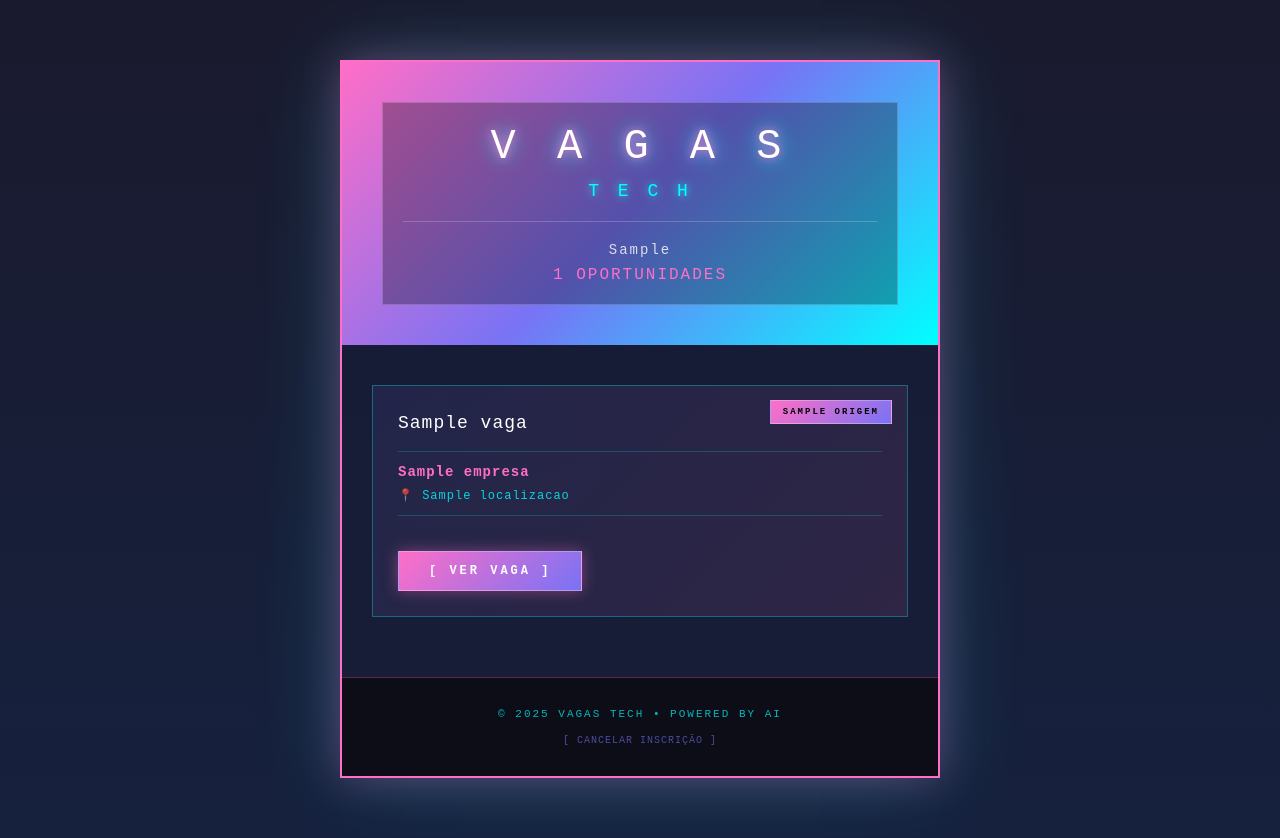
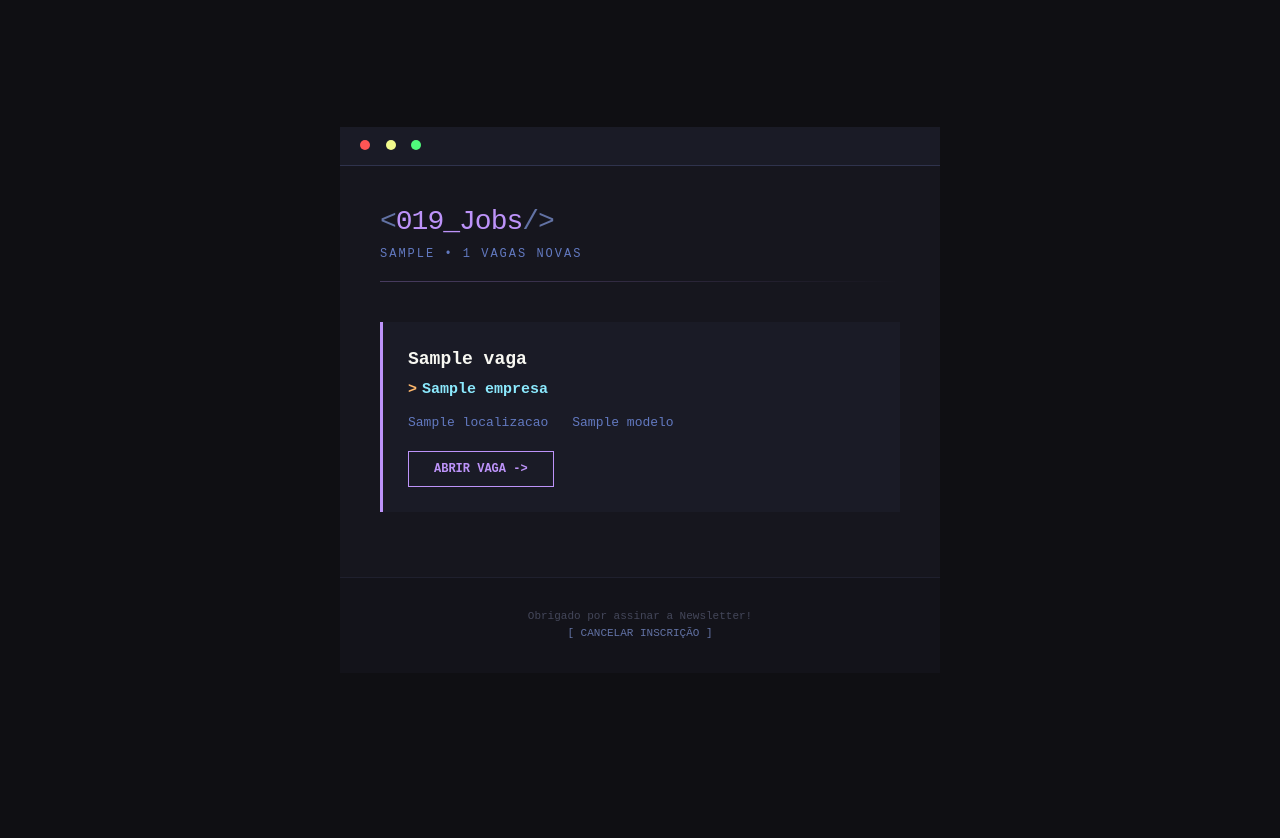
Before and after one commit to PedroRyanMagalhaes/019_Jobs, a Python web app: template src/templates/newsletter_base.html in a window 1280 px wide. After the commit the page ends 638 px from the top, so only its background shows below. Run offline with Jinja, Linux system fonts and the light colour scheme; the template is opened without the code that fills it: most values are stand-ins (such as "Sample title", 1, 10 or a date in 2020).

Commit message:
design pronto

```diff
--- a/src/newsletter/enviar_newsletter.py
+++ b/src/newsletter/enviar_newsletter.py
@@ -78,9 +78,9 @@ def enviar_emails(teste=False):
 
         try:
             params = {
-                'from': 'Vagas Tech <onboarding@resend.dev>',  # Email de teste do Resend
+                'from': '019_JOBS <onboarding@resend.dev>',  # Email de teste do Resend
                 'to': ['pedroryan.ra@outlook.com'],  # Só pode enviar pro seu email no plano gratuito
-                'subject': f"🌆 {len(vagas)} Vagas Tech • {datetime.now().strftime('%d/%m/%Y')}",
+                'subject': f"🎆 {len(vagas)} Novas Vagas • {datetime.now().strftime('%d/%m/%Y')}",
                 'html': html
             }
 
--- a/src/templates/newsletter_base.html
+++ b/src/templates/newsletter_base.html
@@ -5,51 +5,51 @@
     <meta name="viewport" content="width=device-width, initial-scale=1.0">
     <title>Vagas Tech Newsletter</title>
 </head>
-<body style="margin: 0; padding: 0; font-family: 'Courier New', monospace; background: linear-gradient(180deg, #1a1a2e 0%, #16213e 100%);">
-    <table width="100%" cellpadding="0" cellspacing="0" style="background: linear-gradient(180deg, #1a1a2e 0%, #16213e 100%); min-height: 100vh;">
+<body style="margin: 0; padding: 0; font-family: 'Courier New', Courier, monospace; background-color: #0f0f13;">
+
+    <table width="100%" cellpadding="0" cellspacing="0" border="0" style="background-color: #0f0f13; min-height: 100vh;">
         <tr>
-            <td align="center" style="padding: 60px 20px;">
+            <td align="center" style="padding: 40px 10px;">
 
-                <!-- Container Principal -->
-                <table width="600" cellpadding="0" cellspacing="0" style="background: rgba(26, 26, 46, 0.95); border: 2px solid #ff6ec7; border-radius: 0; box-shadow: 0 0 40px rgba(255, 110, 199, 0.3), 0 0 80px rgba(0, 255, 255, 0.2);">
+                <table width="600" cellpadding="0" cellspacing="0" border="0" style="background-color: #16161e; max-width: 600px; width: 100%;">
 
-                    <!-- Header Vaporwave -->
                     <tr>
-                        <td style="background: linear-gradient(135deg, #ff6ec7 0%, #7873f5 50%, #00ffff 100%); padding: 40px; text-align: center; position: relative;">
-                            <div style="background: rgba(0,0,0,0.3); padding: 20px; border: 1px solid rgba(255,255,255,0.2);">
-                                <h1 style="color: #ffffff; margin: 0; font-size: 42px; text-shadow: 0 0 10px #ff6ec7, 0 0 20px #00ffff; letter-spacing: 8px; font-weight: 300;">
-                                    V A G A S
-                                </h1>
-                                <h2 style="color: #00ffff; margin: 10px 0 0 0; font-size: 18px; letter-spacing: 4px; font-weight: 300; text-shadow: 0 0 8px #00ffff;">
-                                    T E C H
-                                </h2>
-                                <div style="margin-top: 20px; padding-top: 20px; border-top: 1px solid rgba(255,255,255,0.2);">
-                                    <p style="color: #ffffff; margin: 0; font-size: 14px; letter-spacing: 2px; opacity: 0.8;">
-                                        {{ data_hoje }}
-                                    </p>
-                                    <p style="color: #ff6ec7; margin: 8px 0 0 0; font-size: 16px; letter-spacing: 2px;">
-                                        {{ total_vagas }} OPORTUNIDADES
-                                    </p>
-                                </div>
-                            </div>
+                        <td style="background-color: #1a1b26; padding: 10px 20px; border-bottom: 1px solid #2f334d;">
+                            <span style="height: 10px; width: 10px; background-color: #ff5555; border-radius: 50%; display: inline-block; margin-right: 6px;"></span>
+                            <span style="height: 10px; width: 10px; background-color: #f1fa8c; border-radius: 50%; display: inline-block; margin-right: 6px;"></span>
+                            <span style="height: 10px; width: 10px; background-color: #50fa7b; border-radius: 50%; display: inline-block;"></span>
                         </td>
                     </tr>
 
-                    <!-- Grid de Vagas -->
                     <tr>
-                        <td style="padding: 40px 30px; background: rgba(22, 33, 62, 0.5);">
+                        <td style="padding: 40px 40px 20px 40px; text-align: left;">
+                            <h1 style="color: #bd93f9; margin: 0; font-size: 28px; font-weight: 400; letter-spacing: -1px;">
+                                <span style="color: #6272a4;">&lt;</span>019_Jobs<span style="color: #6272a4;">/&gt;</span>
+                            </h1>
+                            <p style="color: #6279c0; margin: 10px 0 0 0; font-size: 12px; text-transform: uppercase; letter-spacing: 2px;">
+                                {{ data_hoje }} • {{ total_vagas }} VAGAS NOVAS
+                            </p>
+                        </td>
+                    </tr>
+
+                    <tr>
+                        <td style="padding: 0 40px;">
+                            <div style="height: 1px; background: linear-gradient(90deg, #bd93f9 0%, transparent 100%); opacity: 0.3;"></div>
+                        </td>
+                    </tr>
+
+                    <tr>
+                        <td style="padding: 40px;">
 
                             {% if total_vagas > 0 %}
                                 {% for vaga in vagas %}
                                     {% include 'vaga_card.html' %}
                                 {% endfor %}
                             {% else %}
-                                <div style="text-align: center; padding: 40px;">
-                                    <p style="color: #7873f5; font-size: 18px; letter-spacing: 2px;">
-                                        ⚠ NENHUMA VAGA HOJE
-                                    </p>
-                                    <p style="color: #00ffff; font-size: 12px; letter-spacing: 1px; margin-top: 10px; opacity: 0.6;">
-                                        Volte amanhã para novas oportunidades
+                                <div style="text-align: center; padding: 30px; border: 1px dashed #44475a;">
+                                    <p style="color: #6272a4; font-size: 14px;">
+                                        // Nenhuma vaga encontrada hoje.<br>
+                                        System.sleep(86400);
                                     </p>
                                 </div>
                             {% endif %}
@@ -57,23 +57,17 @@
                         </td>
                     </tr>
 
-                    <!-- Footer Minimalista -->
                     <tr>
-                        <td style="background: rgba(0,0,0,0.5); padding: 30px; text-align: center; border-top: 1px solid rgba(255, 110, 199, 0.3);">
-                            <p style="color: #00ffff; font-size: 11px; margin: 0; letter-spacing: 2px; opacity: 0.7;">
-                                © 2025 VAGAS TECH • POWERED BY AI
-                            </p>
-                            <p style="color: #7873f5; font-size: 10px; margin: 15px 0 0 0; letter-spacing: 1px;">
-                                <a href="https://seusite.com/cancelar?token={{ token }}" style="color: #7873f5; text-decoration: none; opacity: 0.6;">
-                                    [ CANCELAR INSCRIÇÃO ]
-                                </a>
+                        <td style="background-color: #13131a; padding: 30px; text-align: center; border-top: 1px solid #1f202e;">
+                            <p style="color: #44475a; font-size: 11px; margin: 0; line-height: 1.6;">
+                                Obrigado por assinar a Newsletter!<br>
+                                <a href="https://seusite.com/cancelar?token={{ token }}" style="color: #6272a4; text-decoration: none;">[ CANCELAR INSCRIÇÃO ]</a>
                             </p>
                         </td>
                     </tr>
 
                 </table>
-
-            </td>
+                </td>
         </tr>
     </table>
 </body>
--- a/src/templates/vaga_card.html
+++ b/src/templates/vaga_card.html
@@ -1,30 +1,25 @@
-<div style="background: linear-gradient(135deg, rgba(120, 115, 245, 0.1) 0%, rgba(255, 110, 199, 0.1) 100%); border: 1px solid rgba(0, 255, 255, 0.3); margin-bottom: 20px; padding: 25px; position: relative;">
+<div style="background-color: #1a1b26; border-left: 3px solid #bd93f9; margin-bottom: 25px; padding: 25px;">
 
-    <!-- Badge de Classificação -->
-    <div style="position: absolute; top: 15px; right: 15px;">
-        <span style="background: {% if vaga.origem == 'tech funil' %}linear-gradient(135deg, #00ffff 0%, #7873f5 100%){% else %}linear-gradient(135deg, #ff6ec7 0%, #7873f5 100%){% endif %}; color: #000; padding: 6px 12px; font-size: 9px; letter-spacing: 2px; font-weight: bold; border: 1px solid rgba(255,255,255,0.3);">
-            {{ vaga.origem|upper }}
+    <h3 style="margin: 0 0 8px 0; color: #f8f8f2; font-size: 18px; font-weight: 600; line-height: 1.4; font-family: 'Courier New', monospace;">
+        {{ vaga.titulo }}
+    </h3>
+
+    <p style="margin: 0 0 15px 0; color: #8be9fd; font-size: 15px; font-family: 'Courier New', monospace; font-weight: bold;">
+        <span style="color: #ffb86c; margin-right: 5px;">></span>{{ vaga.empresa }}
+    </p>
+
+    <div style="margin-bottom: 20px;">
+        <span style="color: #6279c0; font-size: 13px; font-family: 'Courier New', monospace;">
+        {{ vaga.localizacao }}
+        </span>
+        <span style="color: #44475a; margin: 0 8px;"> </span>
+        <span style="color: #6279c0; font-size: 13px; font-family: 'Courier New', monospace;">
+        {{ vaga.modelo|default('') }}
         </span>
     </div>
 
-    <!-- Título -->
-    <h3 style="margin: 0 100px 15px 0; color: #ffffff; font-size: 18px; letter-spacing: 1px; line-height: 1.4; font-weight: 400;">
-        {{ vaga.titulo }}
-    </h3>
-
-    <!-- Info da Empresa -->
-    <div style="margin: 15px 0; padding: 12px 0; border-top: 1px solid rgba(0, 255, 255, 0.2); border-bottom: 1px solid rgba(0, 255, 255, 0.2);">
-        <p style="margin: 0; color: #ff6ec7; font-size: 14px; letter-spacing: 1px;">
-            <strong>{{ vaga.empresa }}</strong>
-        </p>
-        <p style="margin: 8px 0 0 0; color: #00ffff; font-size: 12px; letter-spacing: 1px; opacity: 0.8;">
-            📍 {{ vaga.localizacao }}
-        </p>
-    </div>
-
-    <!-- Botão CTA -->
-    <a href="{{ vaga.link }}" style="display: inline-block; margin-top: 20px; background: linear-gradient(135deg, #ff6ec7 0%, #7873f5 100%); color: #ffffff; padding: 12px 30px; text-decoration: none; font-size: 12px; letter-spacing: 3px; font-weight: bold; border: 1px solid rgba(255,255,255,0.3); box-shadow: 0 0 15px rgba(255, 110, 199, 0.4);">
-        [ VER VAGA ]
+    <a href="{{ vaga.link }}" style="display: inline-block; color: #bd93f9; text-decoration: none; font-size: 12px; font-weight: bold; border: 1px solid #bd93f9; padding: 10px 25px; transition: all 0.3s; font-family: 'Courier New', monospace;">
+        ABRIR VAGA ->
     </a>
 
 </div>
```
